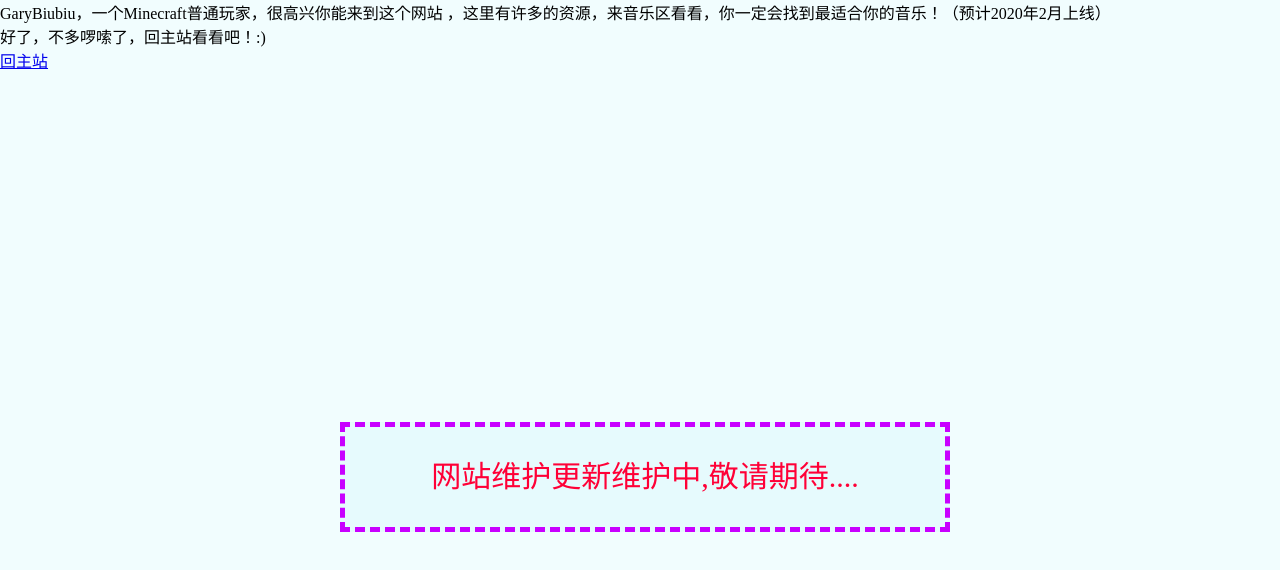
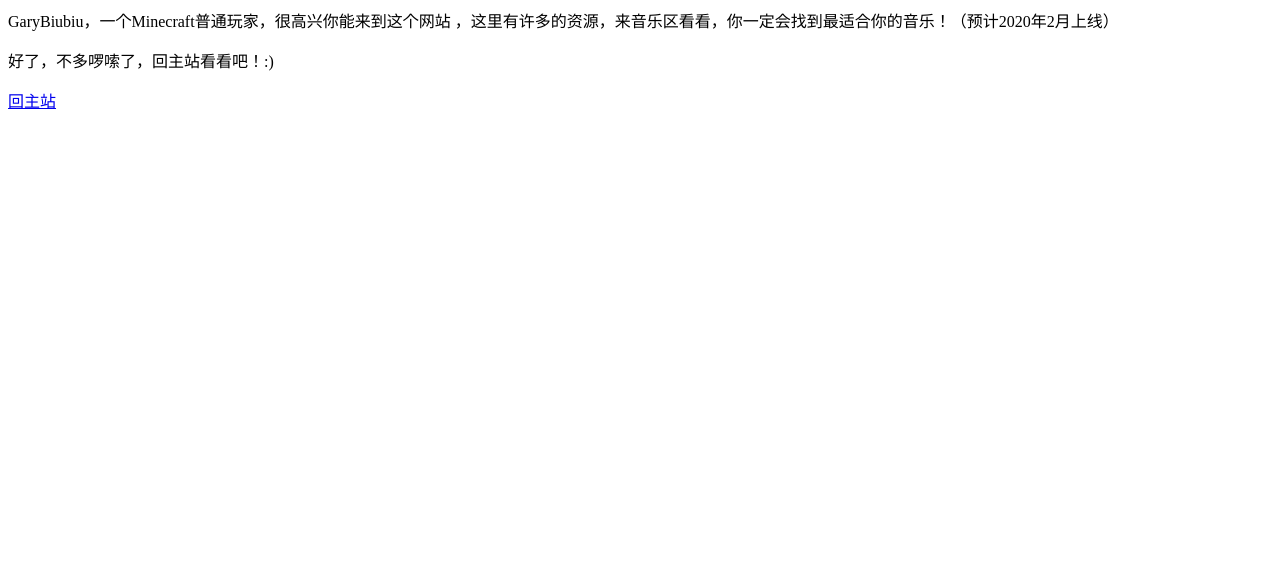
Before and after one commit to GaryBiubiu/aboutGaryBiubiu.github.io, a plain HTML site: page index.html in a window 1280 px wide. Drawn offline with Linux system fonts and the light colour scheme.

Commit message:
Update index.html

```diff
--- a/index.html
+++ b/index.html
@@ -1,43 +1,3 @@
 <P> GaryBiubiu，一个Minecraft普通玩家，很高兴你能来到这个网站 ，这里有许多的资源，来音乐区看看，你一定会找到最适合你的音乐！（预计2020年2月上线）</p>
 <P> 好了，不多啰嗦了，回主站看看吧！:) </p>
 <a href="https://garybiubiu.github.io">回主站</a>
-<!DOCTYPE HTML>
-<html>
-<head>
-<meta http-equiv="Content-Type" content="text/html; charset=utf-8">
-<title>网站维护更新中，敬请期待</title>
-</head>
-<style>
-*{
-  margin:0;
-  padding:0;
-  }
-html{
-  height:100%;
-  }
-body{
-  background:#F1FDFE;
-  height:100%;
-  }
-.mom{
-  width:600px;
-  height:100px;
-  line-height:100px;
-  text-align:center;
-  font-size:30px;
-  border-width:5px;
-  border-style:dashed;
-  border-color:rgb(200, 0, 255);
-  position:relative; left:50%;
-  margin-left:-300px; top:50%;
-  margin-top:-50px;
-  background:#e6fafd;
-  color:rgb(255, 0, 55);
-  }
-</style>
-<body>
-<div class="mom">
-    网站维护更新维护中,敬请期待....
-</div>
-</body>
-</html>
```
